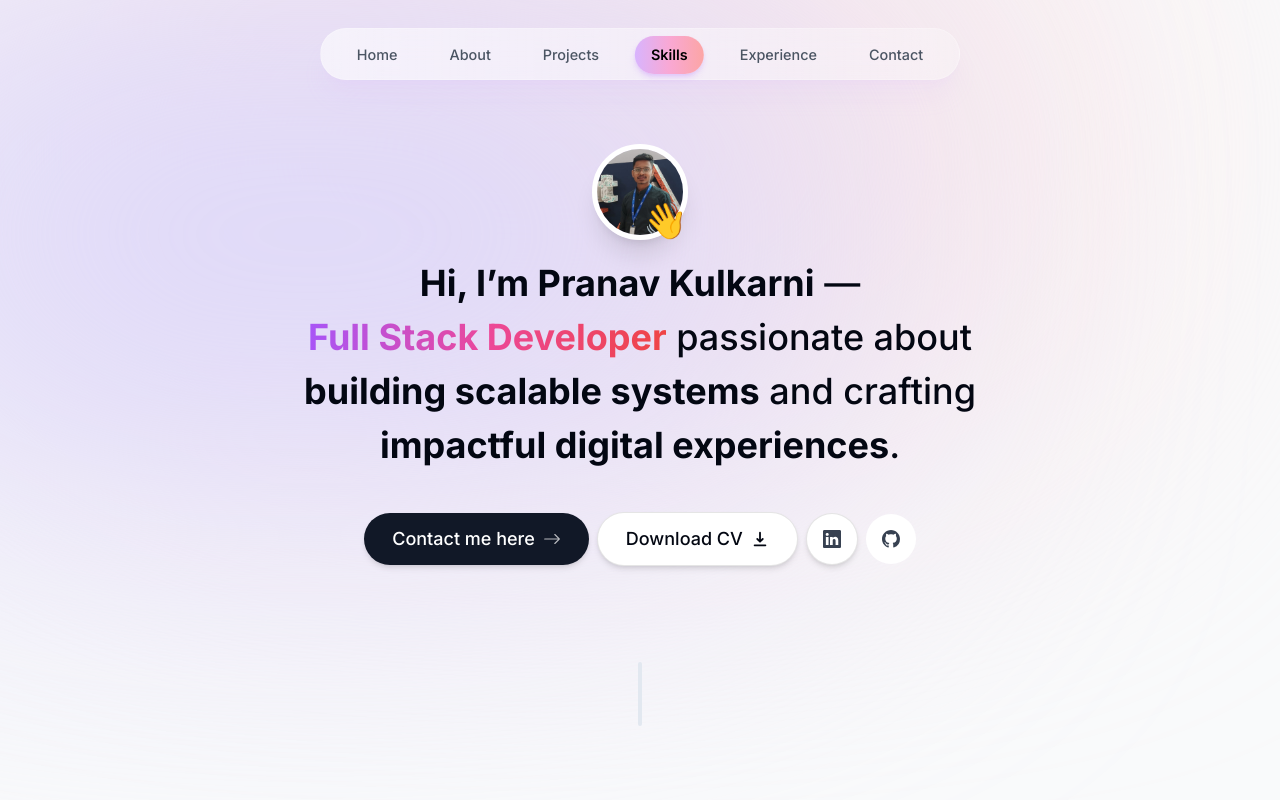
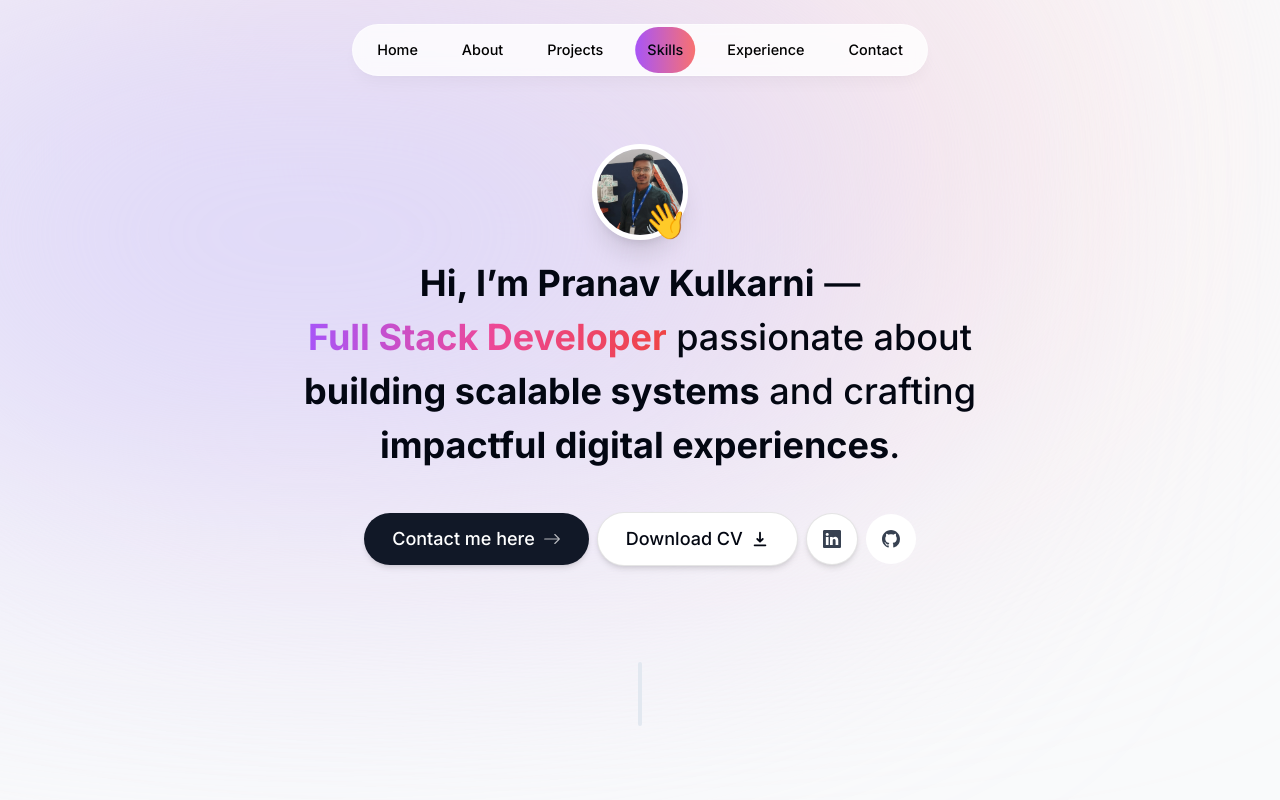
Before and after one commit to Praxxav/folio, a Next.js app: page / in a window 1280 px wide. Shown: the top 800 px of the page. Built offline with nearby package versions, Linux system fonts and the light colour scheme.

Commit message:
ui fixes

```diff
--- a/components/header.tsx
+++ b/components/header.tsx
@@ -1,4 +1,5 @@
 'use client'
+// import React, { useContext, useState } from 'react'
 import { motion } from 'framer-motion'
 import { links } from '@/lib/data'
 import Link from 'next/link'
@@ -7,59 +8,53 @@ import { useActiveSectionContext } from '@/context/active-section-context'
 
 export const Headers = () => {
     const { activeSection, setActiveSection, setTimeOfLastClick } = useActiveSectionContext();
-
+    // const [activeSection, setActiveSection] = useState('Home');
     return (
         <header className='z-[999] relative'>
-      {/* Glassmorphic Nav Container */}
-      <motion.div
-        className="fixed top-0 left-1/2 -translate-x-1/2 h-[4.5rem] w-full rounded-none border border-white border-opacity-20 bg-gradient-to-r from-white/60 to-white/30 shadow-xl shadow-purple-300/10 backdrop-blur-xl transition-all sm:top-7 sm:h-[3.25rem] sm:w-[40rem] sm:rounded-full"
+            <motion.div className="fixed top-0 left-1/2 -translate-x-1/2 h-[4.5rem] w-full rounded-none border border-white border-opacity-40 bg-white bg-opacity-80 shadow-lg shadow-black/[0.03] backdrop-blur-[0.5rem] sm:top-6 sm:h-[3.25rem] sm:w-[36rem] sm:rounded-full"
                 initial={{ y: -100, x: '-50%', opacity: 0 }}
                 animate={{ y: 0, x: '-50%', opacity: 1 }}
-      />
+            >
 
-      {/* Nav Items */}
-      <nav className="flex fixed top-[0.2rem] left-1/2 -translate-x-1/2 py-2 sm:top-[1.75rem]">
+
+            </motion.div>
+            <nav className="flex fixed top-[0.15rem] left-1/2 h-12 -translate-x-1/2 py-2 sm:top-[1.7rem] sm:h-[initial] sm:py-0">
                 <ul className="flex w-[22rem] flex-wrap items-center justify-center gap-y-1 text-[0.9rem] font-medium text-black sm:w-[initial] sm:flex-nowrap sm:gap-5">
-          {links.map((link) => (
-            <motion.li
+                    {
+                        links.map(link => (
+                            <motion.li className='h-3/4 flex items-center justify-center'
                                 key={link.hash}
-              className="h-3/4 flex items-center justify-center"
                                 initial={{ y: -100, opacity: 0 }}
                                 animate={{ y: 0, opacity: 1 }}
                             >
                                 <Link
+                                    className={clsx('relative flex w-full items-center justify-center px-3 py-3  hover:text-gray-950 transition', {
+                                        'text-gray-950': activeSection === link.name
+                                    })}
                                     href={link.hash}
                                     onClick={() => {
-                  setActiveSection(link.name)
-                  setTimeOfLastClick(Date.now())
+                                        setActiveSection(link.name);
+                                        setTimeOfLastClick(Date.now());
                                     }}
-                className={clsx(
-                  'relative flex items-center justify-center px-4 py-2 rounded-full transition-all duration-300 ease-in-out hover:text-black hover:scale-105',
-                  {
-                    'text-black font-semibold': activeSection === link.name,
-                    'text-gray-600': activeSection !== link.name,
-                  }
-                )}
                                 >
                                     {link.name}
-                {activeSection === link.name && (
-                  <motion.span
-                    layoutId="activeSection"
-                    className="absolute inset-0 -z-10 rounded-full bg-gradient-to-r from-purple-300 via-pink-300 to-red-300 shadow-md shadow-purple-400/30"
+                                    {link.name == activeSection && (
+                                        <motion.span className='absolute inset-0 -z-10 bg-gradient-to-r from-purple-500 to-red-400 rounded-full text-gray-950'
+                                            layoutId='activeSection'
                                             transition={{
                                                 type: 'spring',
                                                 stiffness: 380,
-                      damping: 30,
+                                                damping: 30
                                             }}
-                  />
+                                        ></motion.span>
                                     )}
                                 </Link>
+
                             </motion.li>
-          ))}
+                        ))
+                    }
                 </ul>
             </nav>
-    </header>
+        </header >
     )
 }
-
-export default Headers
--- a/components/intro.tsx
+++ b/components/intro.tsx
@@ -25,8 +25,8 @@ export default function Intro() {
                     >
                         { <Image src={selfPotrait}
                             alt="Pranav Kulkarni"
-                            width="192"
-                            height="192"
+                            width="384"
+                            height="384"
                             priority={true}
                             quality="95"
                             className=' object-cover h-24 w-24 rounded-full border-[0.35rem] border-white shadow-xl'
```
Lines whose indentation alone changed are shown as unchanged.
